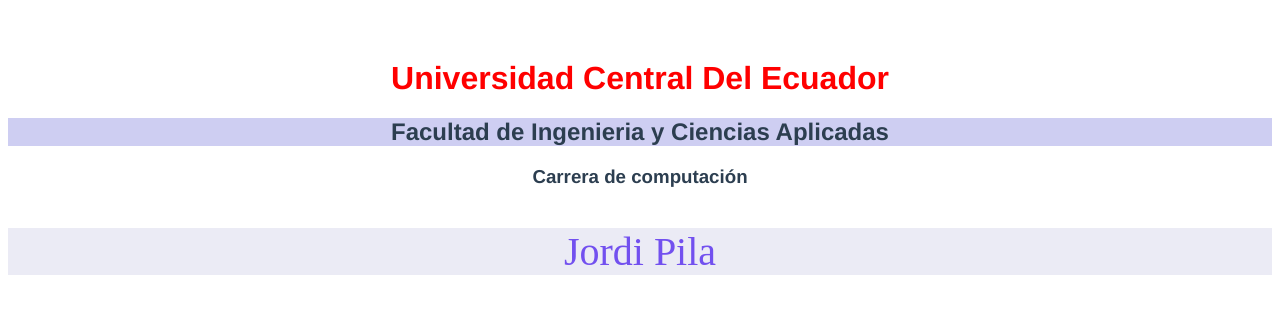
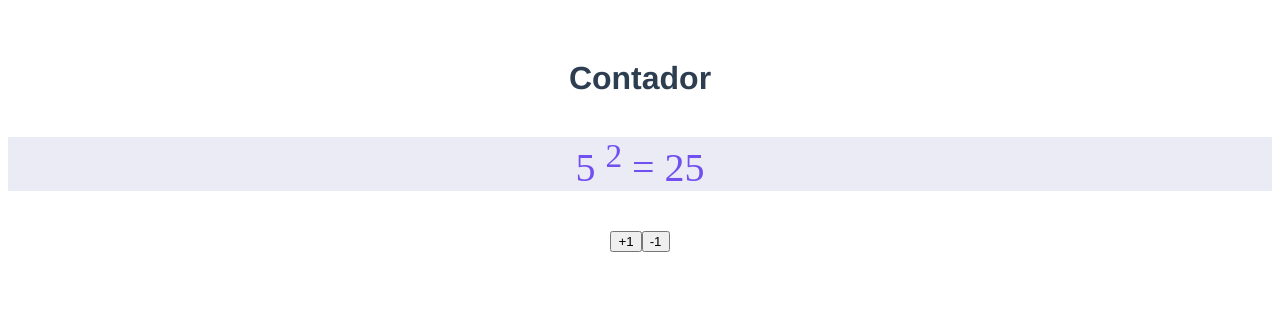
Before and after one commit to JordiFPA/pw_u2_p8_jp, a Vue app: page / in a window 1280 px wide. Shown: the top 314 px of the page. Built offline with nearby package versions, Linux system fonts and the light colour scheme.

Commit message:
Taller 12

```diff
--- a/src/App.vue
+++ b/src/App.vue
@@ -1,14 +1,16 @@
 <template>
-  <HolaMundoView> </HolaMundoView>
+  <!-- HolaMundoView> </HolaMundoView> -->
+  <ContadorView />
 </template>
 
 <script>
 import HolaMundoView from "./views/HolaMundoView.vue";
+import ContadorView from "@/views/ContadorView.vue";
 
 export default {
   name: "App",
   components: {
-    HolaMundoView,
+    ContadorView,
   },
 };
 </script>
--- /dev/null
+++ b/src/components/Contador.vue
@@ -0,0 +1,65 @@
+<template>
+  <div class="container">
+    <h1>Contador</h1>
+    <p>{{ this.numero }} <sup> 2</sup> = {{ calCuadrado }}</p>
+
+    <div>
+        <button v-on:click = "incrementar()"> +1 </button>
+        <button v-on:click = "decrementar()" > -1 </button>
+
+    </div>
+
+    <!--
+    <p>{{ numero + 1 }}</p>
+    <p>{{ texto }}</p>
+    <p>{{ activo }}</p>
+    <p>{{ usuario }}</p>
+    <p>{{ arreglo }}</p>
+    <p>{{ usuario.edad }}</p>
+    1+1
+    {{ 1 + 1 }}
+    true?'Es Verdadero' :'Es Falso'
+    {{ false ? "Es Verdadero" : "Es Falso" }} -->
+  </div>
+</template>
+
+<script>
+export default {
+  data() {
+    return {
+      numero: 5,
+      texto: "Jordi Pila",
+      activo: true,
+      usuario: {
+        nombre: "Jordi Pila",
+        edad: "35",
+        genero: "masculino",
+      },
+      arreglo: ["Amarillo", "Azul"],
+    };
+  },
+
+  methods: {
+    calcularCuadrado() {
+      console.log("Entro al metodo");
+      return this.numero * this.numero;
+    },
+    incrementar() {
+        return this.numero ++;
+    },
+    decrementar(){
+        return this.numero --;
+    },
+  },
+
+  computed: {
+    calCuadrado() {
+      console.log("Entro a la propiedad computada");
+      return this.numero * this.numero;
+    },
+  },
+};
+</script>
+
+<style>
+</style>
--- /dev/null
+++ b/src/views/ContadorView.vue
@@ -0,0 +1,18 @@
+<template>
+  <div>
+    <Contador />
+  </div>
+
+</template>
+
+<script>
+import Contador from "@/components/Contador.vue";
+export default {
+  components: {
+    Contador,
+  },
+};
+</script>
+
+<style>
+</style>
```
